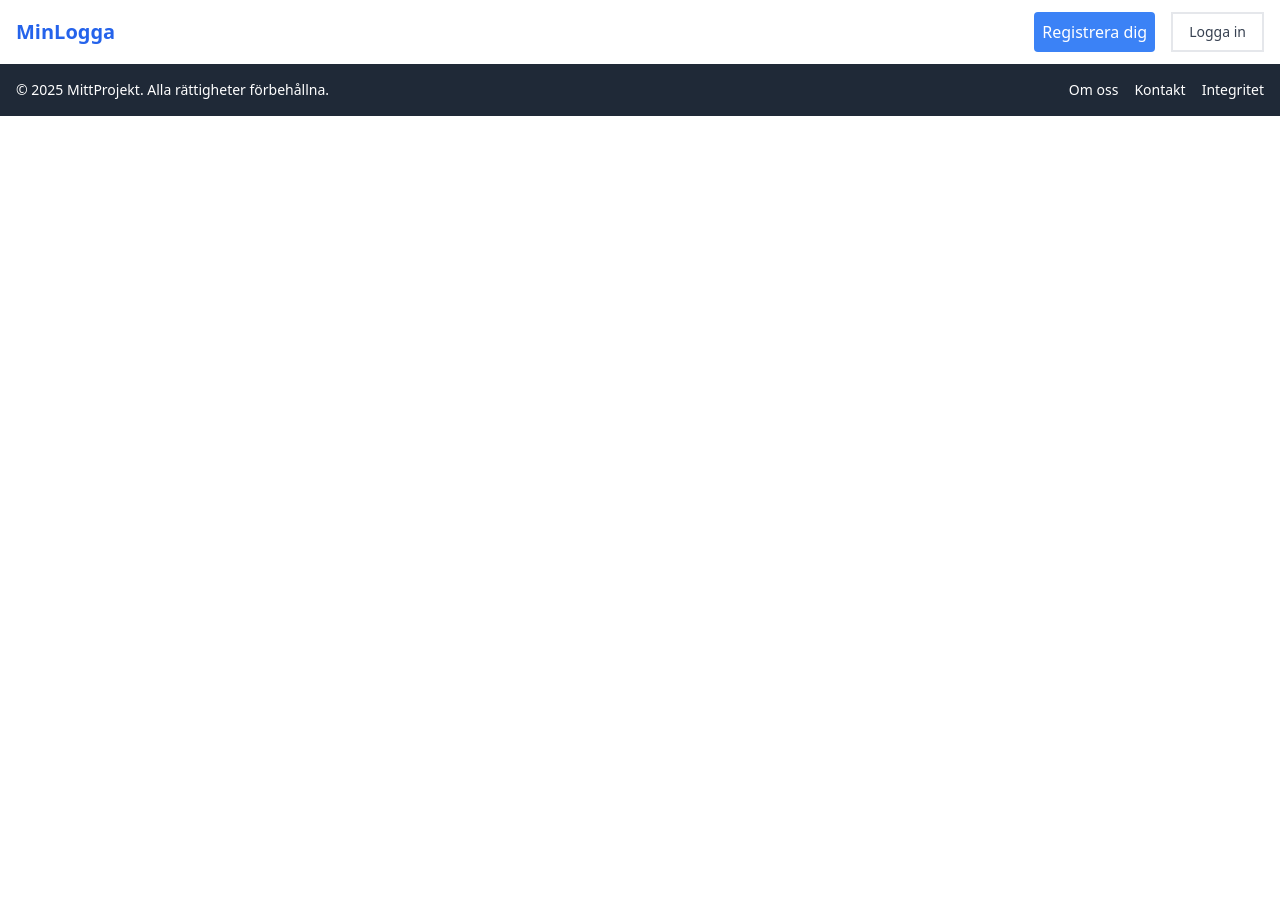
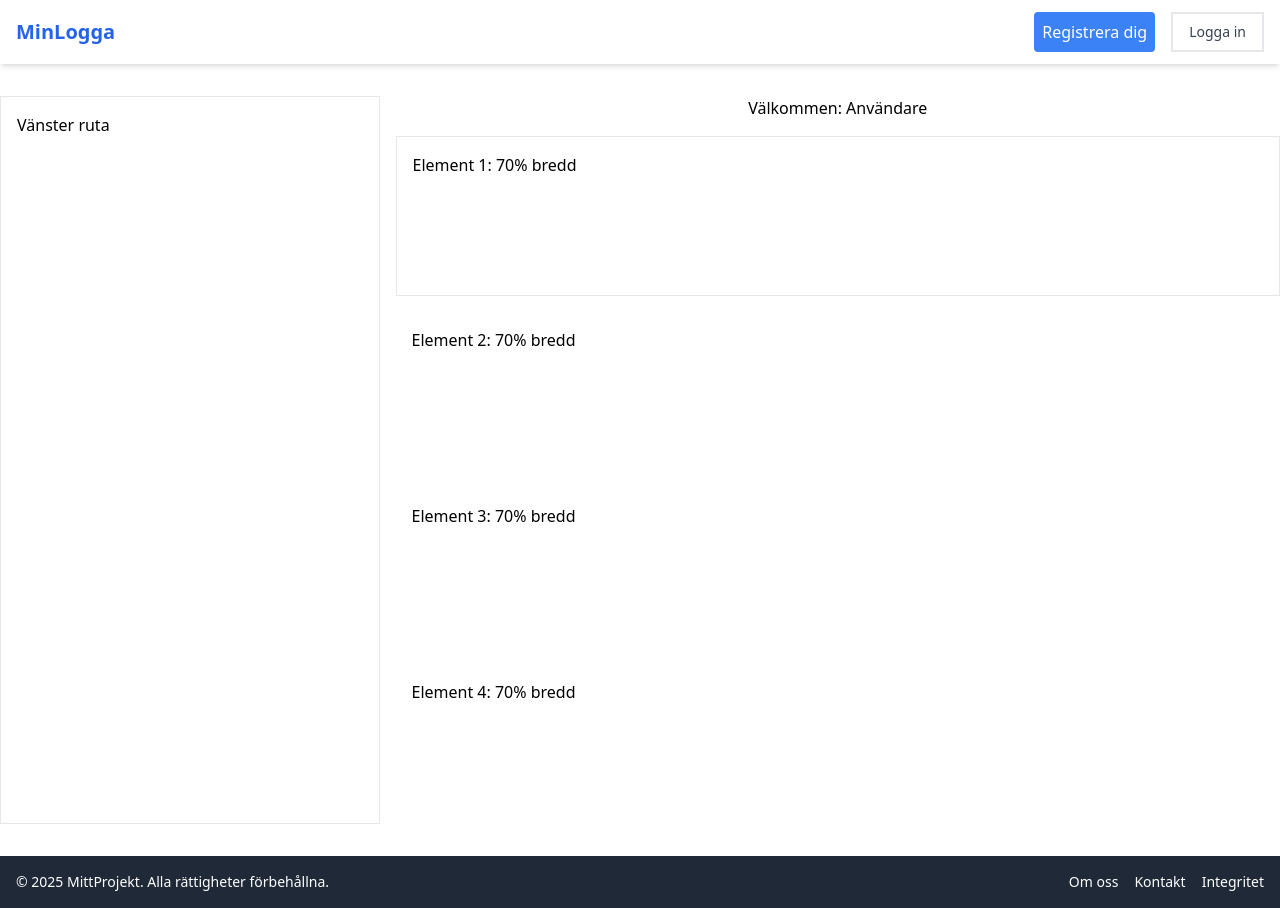
Before and after one commit to EmilMUp/MatchUp, a React (Create React App) app: page /login in a window 1280 px wide. Before the commit the page ends 800 px from the top, so only its background shows below. Built offline with nearby package versions, Linux system fonts and the light colour scheme.

Commit message:
added a new login page

```diff
--- a/src/App.jsx
+++ b/src/App.jsx
@@ -5,6 +5,7 @@ import Navbar from './components/Navbar';
 import Footer from './components/Footer'
 import Cards from './components/Cards'
 import RegisterPage from './Pages/RegisterPage';
+import LoginPage from './Pages/LoginPage';
 
 const App = () => {
   return (
@@ -18,6 +19,7 @@ const App = () => {
             <Cards />
           </>} />
           <Route path="/register" element={<RegisterPage />} />
+          <Route path="/login" element={<LoginPage />} />
           {/* Lägg till fler rutter här vid behov */}
         </Routes>
       </main>
--- /dev/null
+++ b/src/Pages/LoginPage.jsx
@@ -0,0 +1,29 @@
+import React from 'react'
+
+function LoginPage() {
+  return (
+    <div class="flex gap-4 mt-8 mb-8">
+
+    <div class="w-[30%] p-4 border">
+      <p>Vänster ruta</p>
+    </div>
+    <div class="flex flex-col gap-4 w-[70%]">
+      <h1 class="text-center">Välkommen: Användare</h1>
+      <div class="w-full p-4 mx-auto h-40 border">
+        <p>Element 1: 70% bredd</p>
+      </div>
+      <div class="w-full p-4 mx-auto h-40">
+        <p>Element 2: 70% bredd</p>
+      </div>
+      <div class="w-full p-4 mx-auto h-40">
+        <p>Element 3: 70% bredd</p>
+      </div>
+      <div class="w-full p-4 mx-auto h-40">
+        <p>Element 4: 70% bredd</p>
+      </div>
+    </div>
+  </div>
+  )
+}
+
+export default LoginPage
--- a/src/components/RegisterForm.jsx
+++ b/src/components/RegisterForm.jsx
@@ -39,7 +39,7 @@ export default function RegisterForm() {
   };
 
   return (
-    <div className="max-w-md mx-auto mt-10 p-6 bg-white rounded-2xl shadow-md">
+    <div className="max-w-md mx-auto mt-10 p-6 bg-white rounded-2xl shadow-md mt-4 mb-6">
       <h2 className="text-2xl font-bold mb-6 text-center">Registrera dig</h2>
       <form onSubmit={handleSubmit} className="space-y-4">
         <div>
@@ -96,7 +96,7 @@ export default function RegisterForm() {
       </form>
 
       {submitted && (
-        <div className="mt-4 text-green-600 font-semibold bg-green-100 border border-green-300 p-4 rounded-xl">
+        <div className="mt-6 text-green-600 font-semibold bg-green-100 border border-green-300 p-4 rounded-xl mb-6">
             Tack för din registrering! 🎉
         </div>
 )}
--- a/src/components/RegisterInfo.jsx
+++ b/src/components/RegisterInfo.jsx
@@ -5,7 +5,7 @@ import '../styles/Navbar.css';
 const RegisterInfo = () => {
   return (
 
-    <div className="max-w-md mx-auto mt-8 p-6 bg-white rounded-2xl shadow-lg flex items-start space-x-4">
+    <div className="max-w-2xl mx-auto mt-8 p-6 bg-white rounded-2xl shadow-lg flex items-start space-x-4">
       <div className="p-3 bg-blue-100 text-blue-600 rounded-full">
       </div>
       <div>
```
